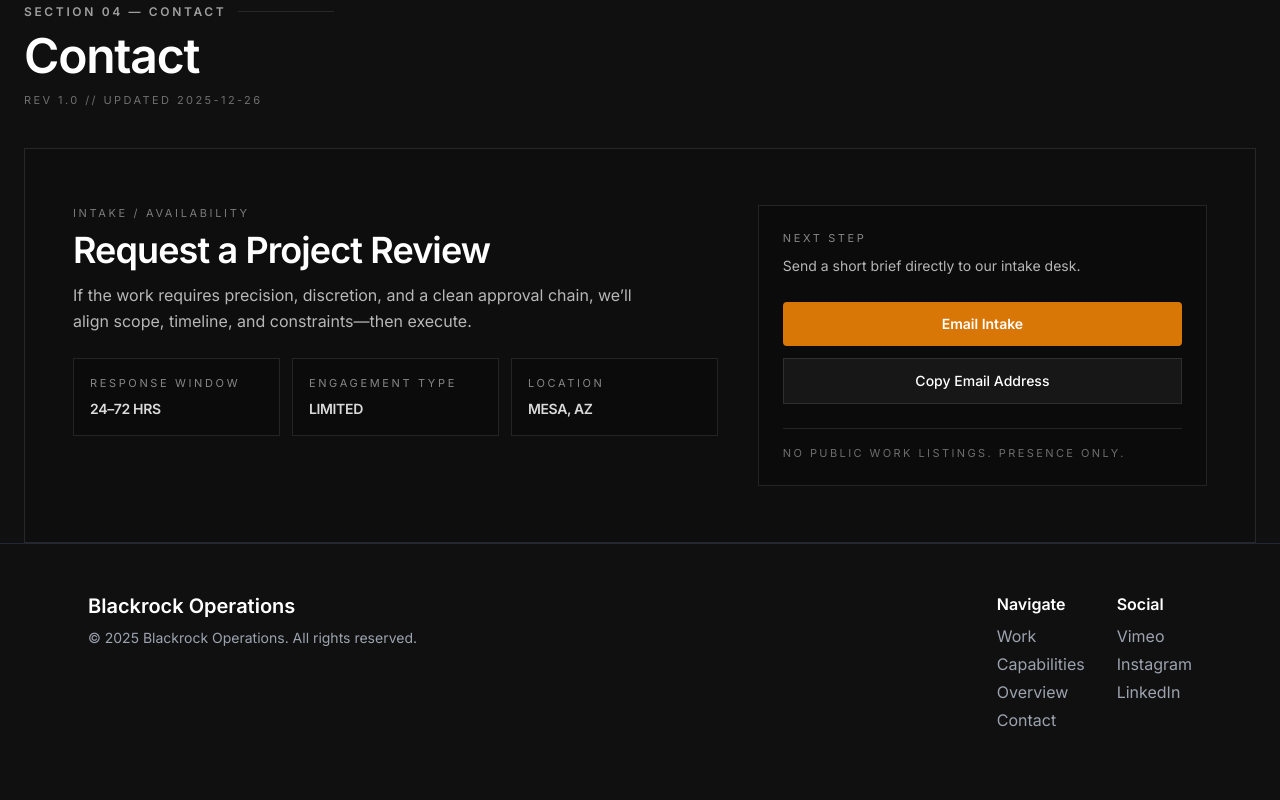
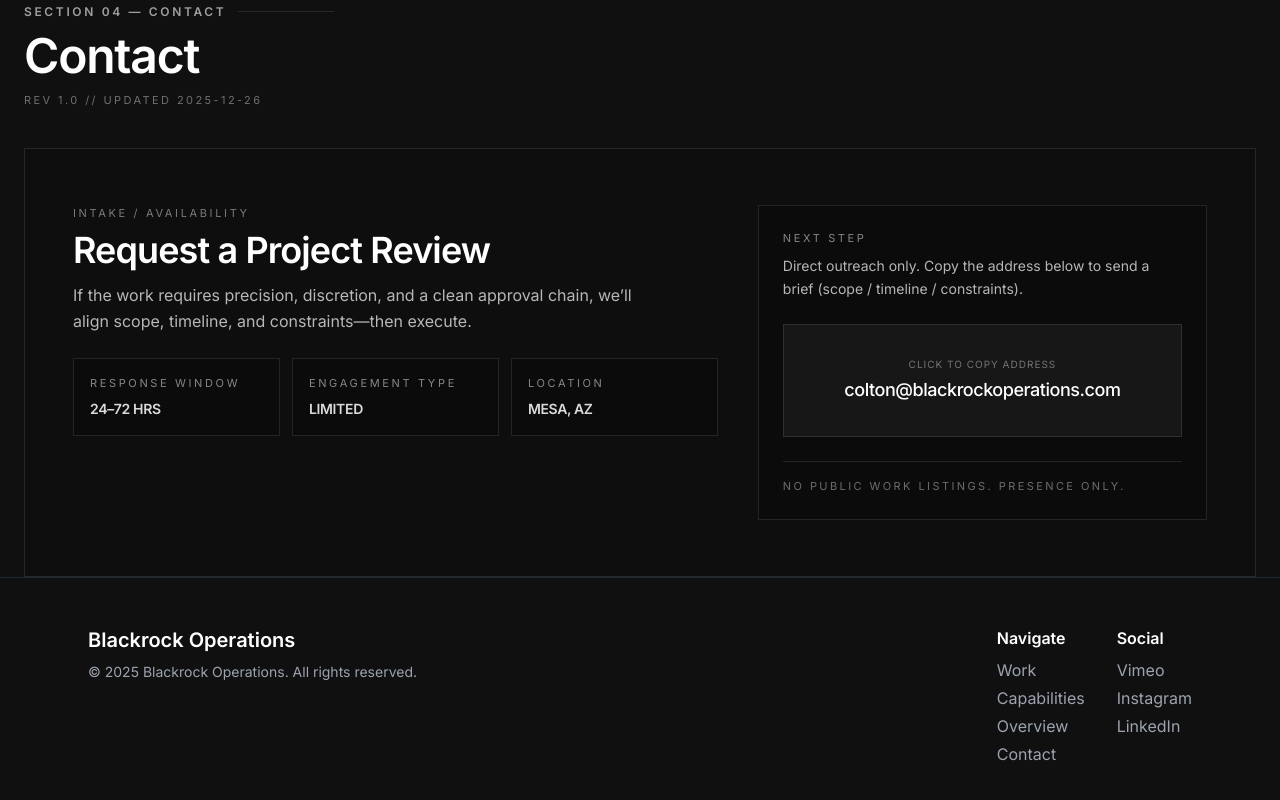
Before and after one commit to EntropyCapital/blackrockoperations.github.io, a Next.js app: page / in a window 1280 px wide. Shown: the part 3183-3983 px from the top of the page. Built offline with nearby package versions, Linux system fonts and the light colour scheme.

Commit message:
Enhance CtaSection email copy functionality
Updated the CtaSection component to improve the email copy functionality and modified the text for clarity.

```diff
--- a/app/components/CtaSection.jsx
+++ b/app/components/CtaSection.jsx
@@ -16,12 +16,21 @@ export default function CtaSection() {
     <div className="border border-white/10 bg-[#0e0e0e]">
       <div className="px-6 py-12 md:px-12 md:py-14">
         <div className="grid gap-10 md:grid-cols-12 md:items-start">
+          {/* LEFT CONTENT */}
           <div className="md:col-span-7">
-            <p className="text-[11px] uppercase tracking-[0.24em] text-white/45">Intake / Availability</p>
-            <h3 className="mt-2 text-3xl font-semibold tracking-tight md:text-4xl">Request a Project Review</h3>
+            <p className="text-[11px] uppercase tracking-[0.24em] text-white/45">
+              Intake / Availability
+            </p>
+
+            <h3 className="mt-2 text-3xl font-semibold tracking-tight md:text-4xl">
+              Request a Project Review
+            </h3>
+
             <p className="mt-3 max-w-xl text-base leading-relaxed text-white/70">
-              If the work requires precision, discretion, and a clean approval chain, we’ll align scope, timeline, and constraints—then execute.
+              If the work requires precision, discretion, and a clean approval chain,
+              we’ll align scope, timeline, and constraints—then execute.
             </p>
+
             <div className="mt-6 grid gap-3 sm:grid-cols-3">
               <MiniSpec label="Response window" value="24–72 HRS" />
               <MiniSpec label="Engagement type" value="LIMITED" />
@@ -29,25 +38,33 @@ export default function CtaSection() {
             </div>
           </div>
 
+          {/* RIGHT CONTENT */}
           <div className="md:col-span-5">
             <div className="border border-white/10 bg-black/20 p-6">
-              <div className="text-[11px] uppercase tracking-[0.24em] text-white/50">Next step</div>
+              <div className="text-[11px] uppercase tracking-[0.24em] text-white/50">
+                Next step
+              </div>
+
               <p className="mt-2 text-sm leading-relaxed text-white/70">
-                Send a short brief directly to our intake desk.
+                Direct outreach only. Copy the address below to send a brief (scope / timeline / constraints).
               </p>
 
-              <div className="mt-6 space-y-3">
-                <a
-                  href={`mailto:${email}`}
-                  className="inline-flex w-full items-center justify-center rounded bg-orange-600 px-6 py-3 text-sm font-semibold text-white transition hover:bg-orange-500"
-                >
-                  Email Intake
-                </a>
+              <div className="mt-6">
                 <button
                   onClick={handleCopy}
-                  className="w-full border border-white/10 bg-white/5 px-6 py-3 text-sm font-medium text-white transition hover:bg-white/10"
+                  className="group relative flex w-full flex-col items-center justify-center overflow-hidden border border-white/10 bg-white/5 px-6 py-8 transition-all hover:bg-white/10 active:scale-[0.98]"
                 >
-                  {copied ? "Address Copied" : "Copy Email Address"}
+                  <span className="text-[10px] uppercase tracking-widest text-white/40 mb-1">
+                    {copied ? "Status: Copied" : "Click to copy address"}
+                  </span>
+                  <span className={`text-lg font-medium tracking-tight transition-colors ${copied ? 'text-orange-500' : 'text-white'}`}>
+                    {email}
+                  </span>
+
+                  {/* Subtle underline progress for the "Copied" state */}
+                  {copied && (
+                    <div className="absolute bottom-0 left-0 h-[2px] w-full bg-orange-600 animate-in fade-in slide-in-from-left duration-500" />
+                  )}
                 </button>
               </div>
 
@@ -65,8 +82,12 @@ export default function CtaSection() {
 function MiniSpec({ label, value }) {
   return (
     <div className="border border-white/10 bg-black/20 p-4">
-      <div className="text-[11px] uppercase tracking-[0.24em] text-white/50">{label}</div>
-      <div className="mt-2 text-sm font-semibold tracking-tight text-white/85">{value}</div>
+      <div className="text-[11px] uppercase tracking-[0.24em] text-white/50">
+        {label}
+      </div>
+      <div className="mt-2 text-sm font-semibold tracking-tight text-white/85">
+        {value}
+      </div>
     </div>
   );
 }
```
